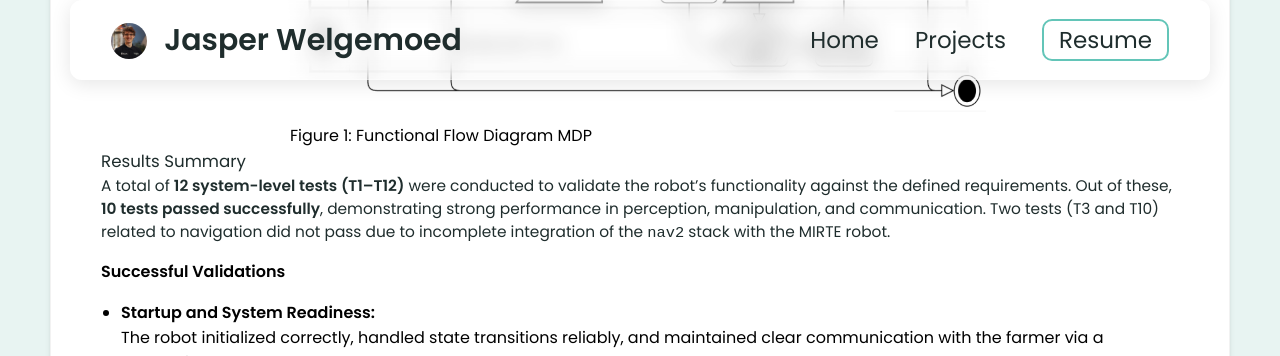
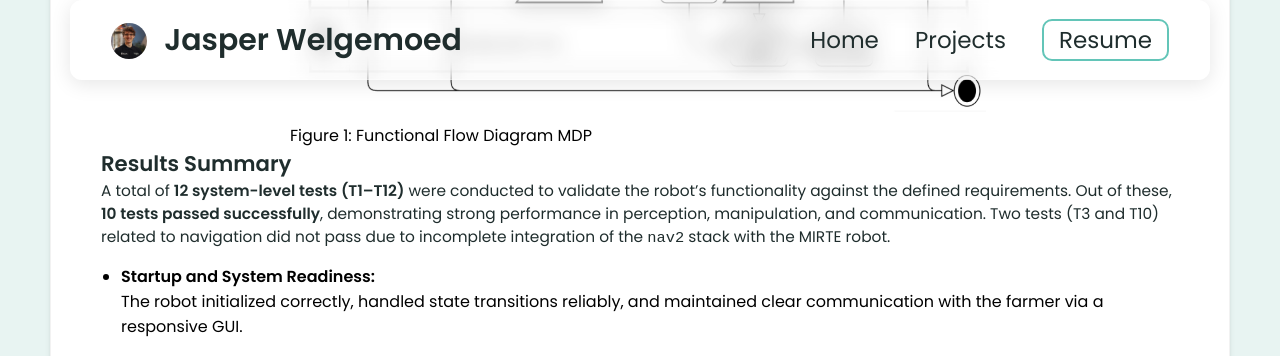
Before and after one commit to jasperwelgemoed/jasperwelgemoed.github.io, a Jekyll site: the page built from _projects/MDP/index.md, in a window 1280 px wide and 900 px high, scrolled down 2442 px, cut to the strip 0-356 px from the top of the window. Built offline with Jekyll 4.4.1, drawn with Linux system fonts in a browser that asks for light colours.

Commit message:
Update index.md

```diff
--- a/_projects/MDP/index.md
+++ b/_projects/MDP/index.md
@@ -95,11 +95,9 @@ Fallback logic was implemented for failed detections, dropped apples, and low ba
 
 
 
-### Results Summary
+## Results Summary
 
 A total of **12 system-level tests (T1–T12)** were conducted to validate the robot’s functionality against the defined requirements. Out of these, **10 tests passed successfully**, demonstrating strong performance in perception, manipulation, and communication. Two tests (T3 and T10) related to navigation did not pass due to incomplete integration of the `nav2` stack with the MIRTE robot.
-
-#### Successful Validations
 
 - **Startup and System Readiness:**
   The robot initialized correctly, handled state transitions reliably, and maintained clear communication with the farmer via a responsive GUI.
```
